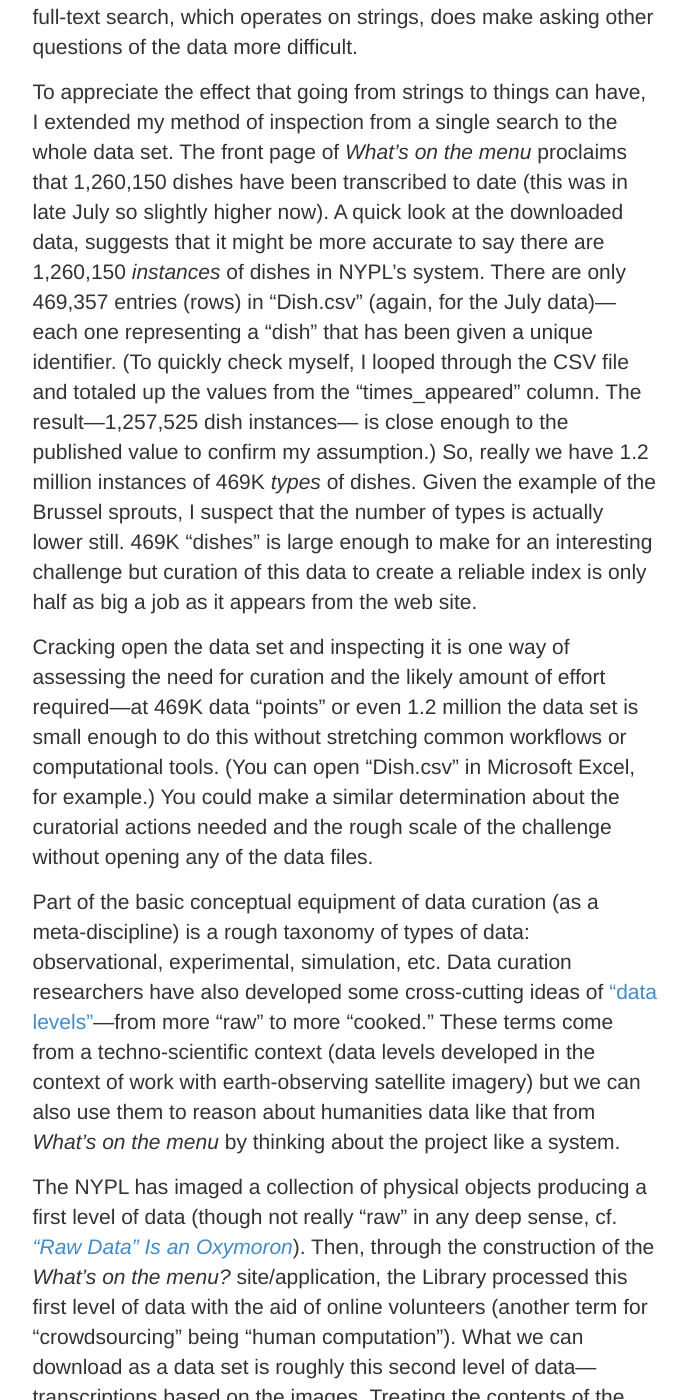
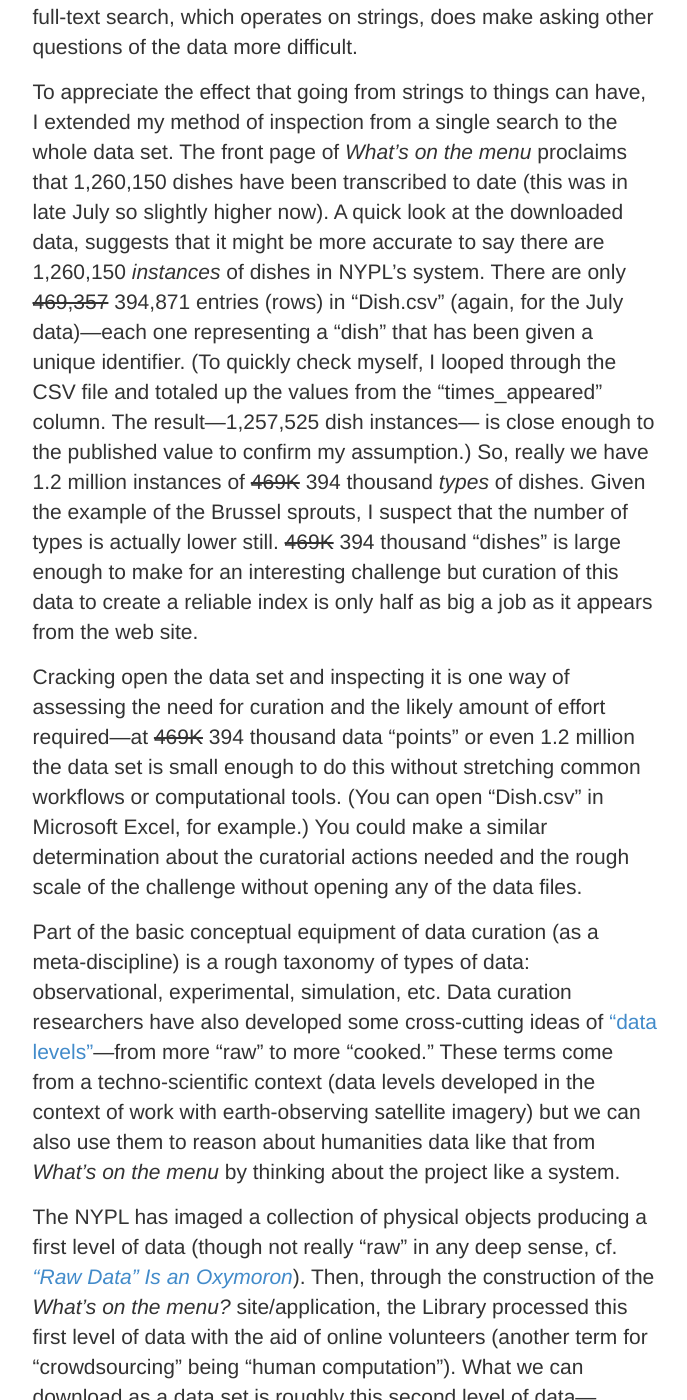
Before and after one commit to trevormunoz/calling-card, a Jekyll site: the page built from notebook/_posts/2013-08-08-what-is-on-the-menu-more-work-with-nypl-open-data-part-one.md, in a window 1280 px wide and 1400 px high, scrolled down 5468 px. Shown: the whole window, without its empty margins (455-1142 px from the left). Built offline with Jekyll 4.4.1, drawn with Linux system fonts in a browser that asks for light colours; nearby versions of some CDN libraries; library files that are not in the unit come from our copies; Markdown is read by kramdown in place of the engine named in the settings; comment, search, counter and statistics services are not loaded; some of the changed text lies outside the part shown.

Commit message:
Correction to the size of the downloaded data

```diff
--- a/notebook/_posts/2013-08-08-what-is-on-the-menu-more-work-with-nypl-open-data-part-one.md
+++ b/notebook/_posts/2013-08-08-what-is-on-the-menu-more-work-with-nypl-open-data-part-one.md
@@ -62,9 +62,9 @@
 
 An inspection of the *What’s on the menu?* data set shows that we’re working with strings. A [search for “Brussel sprouts”][search] returns 611 results including at least 3 that look nearly identical but have different counts for the numbers of menus on which they appear. For our reliable index of dishes we want to be working with things (where we can leverage those nice HTTP URIs to convey our specific meaning in machine-parseable terms). In the era of Google, this type of variation and duplication in search results is something to which researchers are accustomed and perhaps it even re-introduces a kind of serendipity, however, this feature of full-text search, which operates on strings, does make asking other questions of the data more difficult.
 
-To appreciate the effect that going from strings to things can have, I extended my method of inspection from a single search to the whole data set. The front page of *What’s on the menu* proclaims that 1,260,150 dishes have been transcribed to date (this was in late July so slightly higher now). A quick look at the downloaded data, suggests that it might be more accurate to say there are 1,260,150 *instances* of dishes in NYPL’s system. There are only 469,357 entries (rows) in “Dish.csv” (again, for the July data)—each one representing a “dish” that has been given a unique identifier. (To quickly check myself, I looped through the CSV file and totaled up the values from the “times_appeared” column. The result—1,257,525 dish instances— is close enough to the published value to confirm my assumption.) So, really we have 1.2 million instances of 469K *types* of dishes. Given the example of the Brussel sprouts, I suspect that the number of types is actually lower still. 469K “dishes” is large enough to make for an interesting challenge but curation of this data to create a reliable index is only half as big a job as it appears from the web site.
+To appreciate the effect that going from strings to things can have, I extended my method of inspection from a single search to the whole data set. The front page of *What’s on the menu* proclaims that 1,260,150 dishes have been transcribed to date (this was in late July so slightly higher now). A quick look at the downloaded data, suggests that it might be more accurate to say there are 1,260,150 *instances* of dishes in NYPL’s system. There are only <del>469,357</del> 394,871 entries (rows) in “Dish.csv” (again, for the July data)—each one representing a “dish” that has been given a unique identifier. (To quickly check myself, I looped through the CSV file and totaled up the values from the “times_appeared” column. The result—1,257,525 dish instances— is close enough to the published value to confirm my assumption.) So, really we have 1.2 million instances of <del>469K</del> 394 thousand *types* of dishes. Given the example of the Brussel sprouts, I suspect that the number of types is actually lower still. <del>469K</del> 394 thousand “dishes” is large enough to make for an interesting challenge but curation of this data to create a reliable index is only half as big a job as it appears from the web site.
 
-Cracking open the data set and inspecting it is one way of assessing the need for curation and the likely amount of effort required—at 469K data “points” or even 1.2 million the data set is small enough to do this without stretching common workflows or computational tools. (You can open “Dish.csv” in Microsoft Excel, for example.) You could make a similar determination about the curatorial actions needed and the rough scale of the challenge without opening any of the data files.
+Cracking open the data set and inspecting it is one way of assessing the need for curation and the likely amount of effort required—at <del>469K</del> 394 thousand data “points” or even 1.2 million the data set is small enough to do this without stretching common workflows or computational tools. (You can open “Dish.csv” in Microsoft Excel, for example.) You could make a similar determination about the curatorial actions needed and the rough scale of the challenge without opening any of the data files.
 
 Part of the basic conceptual equipment of data curation (as a meta-discipline) is a rough taxonomy of types of data: observational, experimental, simulation, etc. Data curation researchers have also developed some cross-cutting ideas of [“data levels”][datalevel]—from more “raw” to more “cooked.” These terms come from a techno-scientific context (data levels developed in the context of work with earth-observing satellite imagery) but we can also use them to reason about humanities data like that from *What’s on the menu* by thinking about the project like a system.
 
```
Also changed, not shown: other parts of notebook/_posts/2013-08-08-what-is-on-the-menu-more-work-with-nypl-open-data-part-one.md (+2 -0 lines).
